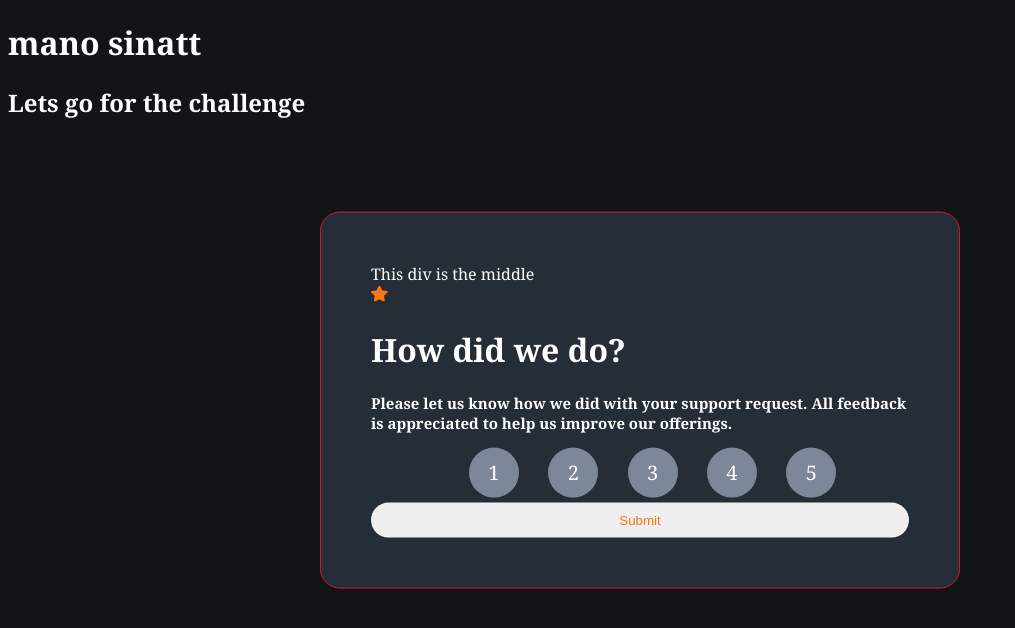
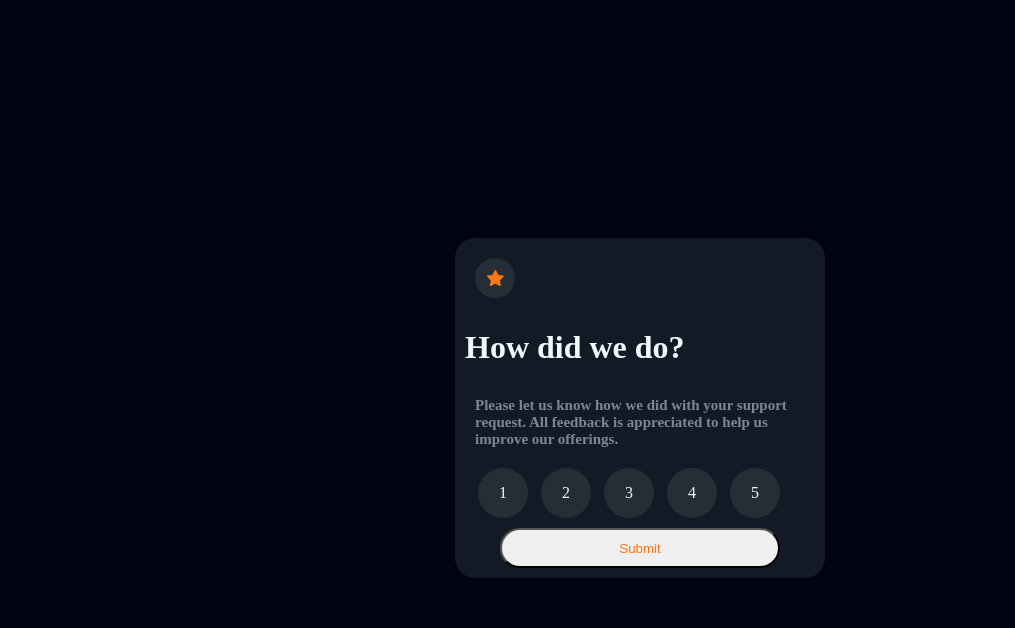
Before and after one commit to iman244/rateModule, a plain HTML site: page index.html in a window 1280 px wide. Shown: the whole page, without its empty margins (0-1015 px from the left). Drawn offline with Linux system fonts and the light colour scheme; a web font is replaced by a local one.

Commit message:
javascript munde

```diff
--- a/index.html
+++ b/index.html
@@ -4,38 +4,50 @@
             <link rel="stylesheet" href="style.css">
         </head>
     <body>
-        <h1>mano sinatt</h1>
-        <h2>Lets go for the challenge</h2>
-        <div class="mid-div">This div is the middle
-            <div class="div-top">
-                <img src="materials\icon-star.svg" alt="">
+
+
+        <div class="center">
+            <div class="top-center">
+                <div class="circle">
+                    <img src="materials\icon-star.svg" style="max-width: 30px; max-height: 30px; right: 0;">
+                </div>
+            </div>
+            <div class="mid-center">
+                <div class="mid-div"></div>
                 <h1>How did we do?</h1>
+
+
                 <h3 class="para-mid">Please let us know how we did with your support request. All feedback is appreciated to help us improve our offerings.</h3>
-                <form action="" class="rates">
-                    <label for="radio-1">
-                        <input type="radio" name="radio-1" class="radio-butt">
-                        <span class="rate-label">1</span>
-                    </label>
-                    <label for="radio-2">
-                        <input type="radio" name="radio-2" class="radio-butt">
-                        <span class="rate-label">2</span>
-                    </label>
-                    <label for="radio-3">
-                        <input type="radio" name="radio-3" class="radio-butt">
-                        <span class="rate-label">3</span>
-                    </label>
-                    <label for="radio-4">
-                        <input type="radio" name="radio-4" class="radio-butt">
-                        <span class="rate-label">4</span>
-                    </label>
-                    <label for="radio-5">
-                        <input type="radio" name="radio-5" class="radio-butt">
-                        <span class="rate-label">5</span>
-                    </label>
-                    <input type="submit" class="submit">
+                <form action="" class="rates" onsubmit="submit();">
+                    <div class="radios">
+
+                            <input type="radio" id="radio-1" name="rate" class="radio-butt">
+                            <label for="radio-1">1</label>
+
+
+                            <input type="radio" id="radio-2" name="rate" class="radio-butt">
+                            <label for="radio-2">2</label>
+
+
+
+                            <input type="radio" id="radio-3" name="rate" class="radio-butt">
+                            <label for="radio-3">3</label>
+
+
+                            <input type="radio" id="radio-4" name="rate" class="radio-butt">
+                            <label for="radio-4">4</label>
+
+
+                            <input type="radio" id="radio-5" name="rate" class="radio-butt">
+                            <label for="radio-5">5</label>
+                            <!-- <span class="rate-label">5</span> -->
+                        <br>
+                    </div>
+                    <input type="submit" class="submit" id="submit">
                 </form>
             </div>
+        </div>
 
-        </div>
+    <script src="script.js"></script>
     </body>
 </html>
--- /dev/null
+++ b/script.js
@@ -0,0 +1,4 @@
+document.getElementById("submit").addEventListener('click', () => {
+
+    window.open('thanks.html')
+})
--- a/style.css
+++ b/style.css
@@ -1,53 +1,146 @@
+html{
+    height: 100%;
+}
 body {
-    font-family: Cambria;
-    background-color: hsl(216, 12%, 8%);
-    color: white;
+    height: 100%;
+    background-color: hsl(236, 89%, 4%);
+    display: flex;
+    justify-content: center;
+    align-items: center;
+    flex-direction: column;
+
 }
-
-.mid-div{
-    position: absolute;
-    background-color: hsl(213, 19%, 18%);
-    border: 1px solid crimson;
-    padding: 50px;
-    top: 50%;
-    left: 50%;
-    transform: translate(-50%, -50%);
-    color: white;
+.center{
+    max-width: 350px;
+    display: flex;
+    justify-content: center;
+    align-items: center;
+    flex-direction: column;
+    background-color: hsl(217, 33%, 11%);
+    color: aliceblue;
+    font-family: Overpass;
+    padding: 10px;
     border-radius: 20px;
-}
-
-.para-mid{
-    font-size: 15px;
-    font-weight: 400 700;
 
 }
 
+.top-center{
+    width: 100%;
+    display: flex;
+    flex-direction: row;
+    justify-content: left;
+}
+
+.circle{
+    display: flex;
+    width: 40px;
+    height: 40px;
+    border-radius: 50%;
+    background-color: hsl(213, 19%, 18%);
+    margin: 10px;
+    justify-content: center;
+    align-items: center;
+}
 .rates{
-    text-align: center;
+    display: flex;
+    flex-direction: column;
+    justify-content: center;
+    align-items: center;
+}
+
+.radios{
+    width:100%;
+    height:100%;
+    display: flex;
+    flex-direction: row;
+    justify-content: left;
+    align-items: center;
+
+}
+
+.submit{
+    width: 80%;
+    height: 40px;
+    border-radius: 40px;
+    color: hsl(25, 97%, 53%);
+    margin-top: 10px;
+
 }
 
 .radio-butt{
     opacity: 0;
+    margin: 0;
+    padding: 0;
+}
+.rate-label{
+    display:flex;
+    justify-content: center;
+    align-items: center;
+    height: 10px;
+    width: 10px;
+    background-color: hsl(213, 19%, 18%);
+    border-radius: 50%;
+    padding: 20px;
 }
 
-.rate-label{
 
-    background-color: hsl(216, 12%, 54%);
-    height: 50px;
-    width: 50px;
-    display: table-cell;
-    text-align: center;
-    vertical-align: middle;
-    border-radius: 50%; /* may require vendor prefixes */
-    font-size: 20px;
-    margin: 0px;
+
+form{
+    padding: 0;
 }
 
-.submit{
-    display: block;
-    width: 100%;
-    border: none;
+label{
+    display:flex;
+    justify-content: center;
+    align-items: center;
+    height: 10px;
+    width: 10px;
+    background-color: hsl(213, 19%, 18%);
+    border-radius: 50%;
+    padding: 20px;
+}
+
+@font-face {
+    font-family: Overpass;
+    src: url('https://fonts.google.com/specimen/Overpass');
+}
+
+
+h3{
+    margin-bottom:10px;
+    font-family: Overpass;
+    padding: 10px;
+    font-size: 15px;
+    color: hsl(216, 12%, 54%);
+}
+
+.radios input[type="radio"]:checked + label {
+    background-color: hsl(25, 97%, 53%);
+
+}
+
+.radios input[type="radio"]:hover + label {
+    background-color:  hsl(216, 12%, 54%);
+}
+
+h1{
+    font-family: Overpass;
+}
+
+.center-2{
+    max-width: 350px;
+    display: flex;
+    justify-content: center;
+    align-items: center;
+    flex-direction: column;
+    background-color: hsl(217, 33%, 11%);
+    color: aliceblue;
+    font-family: Overpass;
+    padding: 10px;
     border-radius: 20px;
-    color: hsl(25, 97%, 53%);
-    padding: 10px;
+
 }
+
+#h3-2{
+    text-align: center;
+}
```
Also changed, not shown: thanks.html (added, +17 -0 lines), materials/illustration-thank-you.svg (added).
